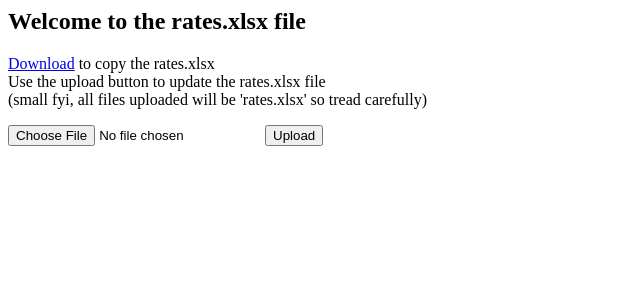
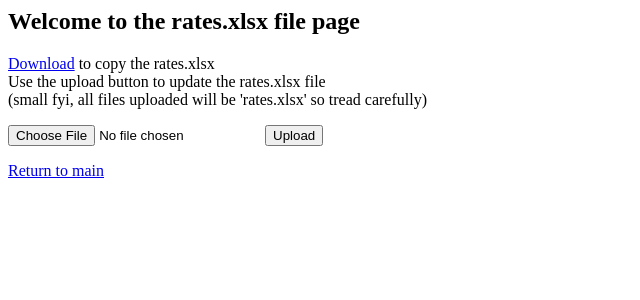
Before and after one commit to DevOpsWeek/GanShmuel, a Flask app: page /rates in a window 1280 px wide. Shown: the top 300 px of the page, without its empty margins (0-640 px from the left). Run offline with Flask 2, Linux system fonts and the light colour scheme.

Commit message:
Added a return to main page button on all pages(not including billing), removed old rates.html

```diff
--- a/Billing/app/templates/getRates.html
+++ b/Billing/app/templates/getRates.html
@@ -1,4 +1,5 @@
-<h2>Welcome to the rates.xlsx file</h2>
+<h2>Welcome to the rates.xlsx file page</h2>
+
 <p>
     <a href="/rates/download">Download</a>
     <p1>to copy the rates.xlsx<br></p1>
@@ -10,3 +11,7 @@
     </form>
     <p>{{message}}</p>
 </p>
+
+<p>
+    <a href="/">Return to main</a>
+</p>
--- a/Billing/app/templates/providers.html
+++ b/Billing/app/templates/providers.html
@@ -25,6 +25,10 @@
             <button type="submit">Update</button>
         </form>
 
+        <p>
+            <a href="/">Return to main</a>
+        </p>
+
     </div>
 
 {% endblock %}
--- a/Billing/app/templates/trucks.html
+++ b/Billing/app/templates/trucks.html
@@ -25,6 +25,10 @@
             <button type="submit">Update</button>
         </form>
 
+        <p>
+            <a href="/">Return to main</a>
+        </p>
+
     </div>
 
 {% endblock %}
```
Also changed, not shown: Billing/app/templates/rates.html (deleted, +0 -8 lines).
